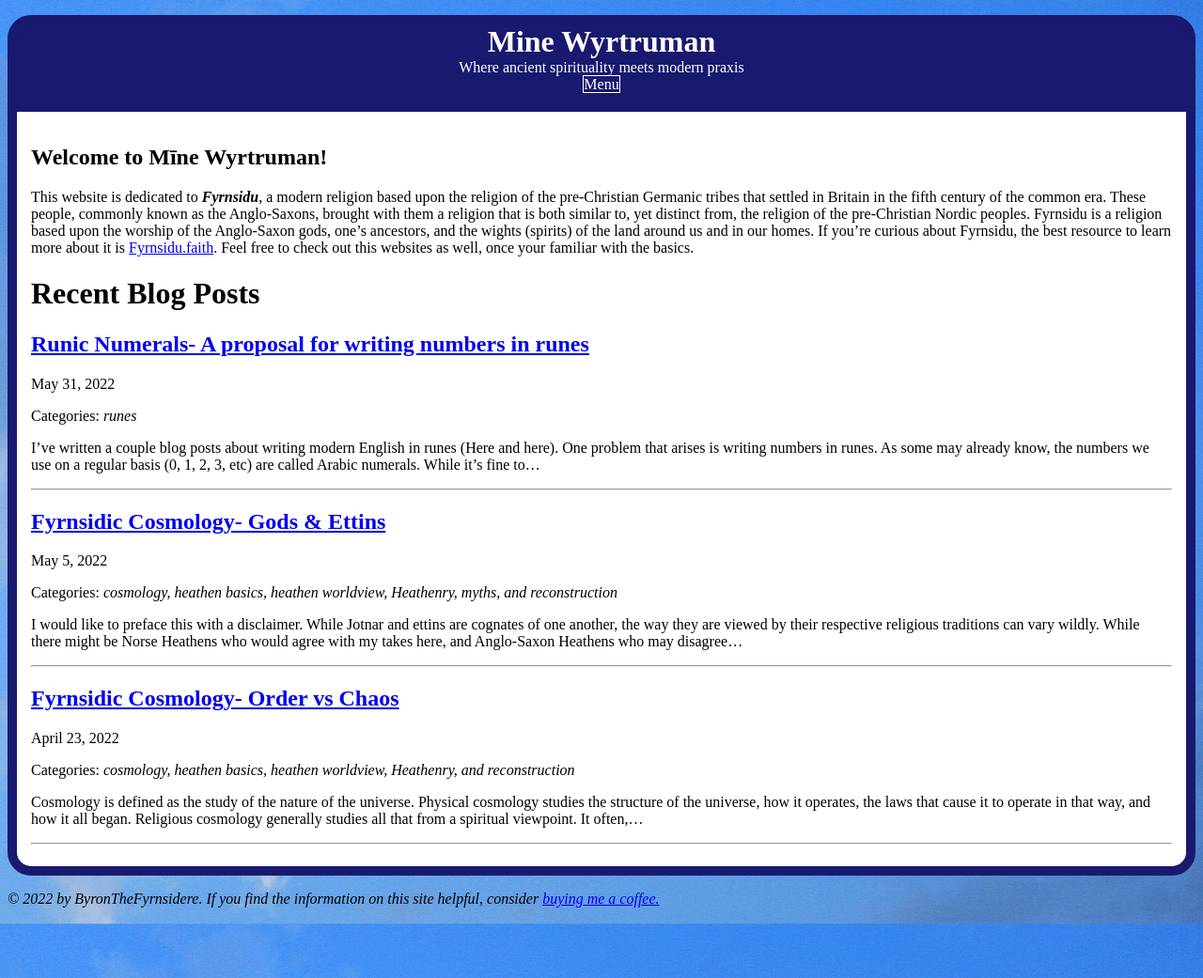
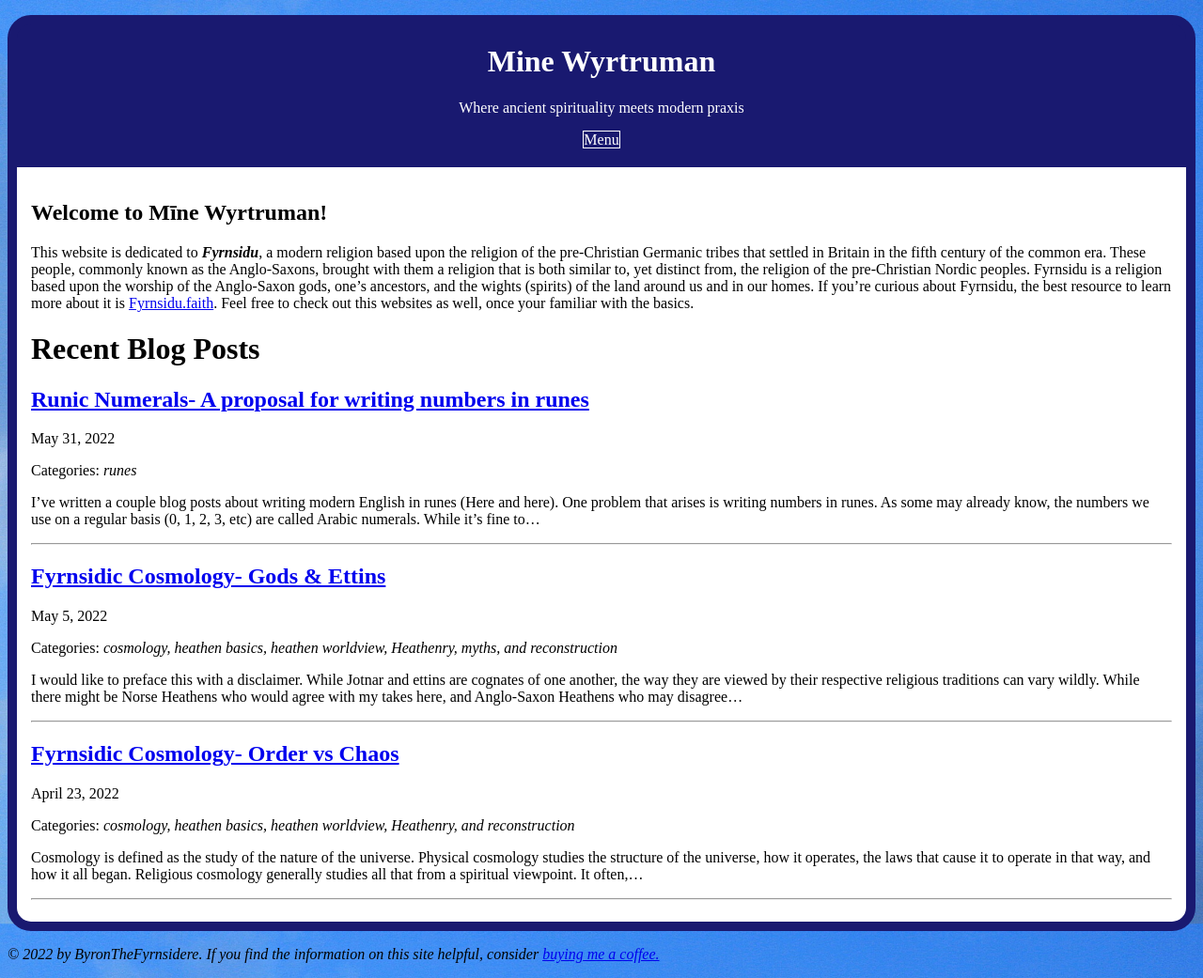
Before and after one commit to byronpendason/byronpendason.github.io, a Jekyll site: the page built from index.md, in a window 1280 px wide. Shown: the whole page at 94% size. Built offline with Jekyll 4.4.1, drawn with Linux system fonts in a browser that asks for light colours; our own code applies the rules of GitHub Pages for plain Markdown files; comment, search, counter and statistics services are not loaded.

Commit message:
Update style.css

```diff
--- a/css/style.css
+++ b/css/style.css
@@ -19,7 +19,6 @@
 }
 #header * {
   text-align: center;
-  margin: 0px;
 }
 .dropdown {
   position: relative;
@@ -42,6 +41,8 @@
   border-width: 10px;
   border-style: none solid solid solid;
   padding: 10px;
+  margin-right: auto;
+  margin-left: auto;
 }
 .dropdown:hover .dropdownContent {
   display:block;
```
